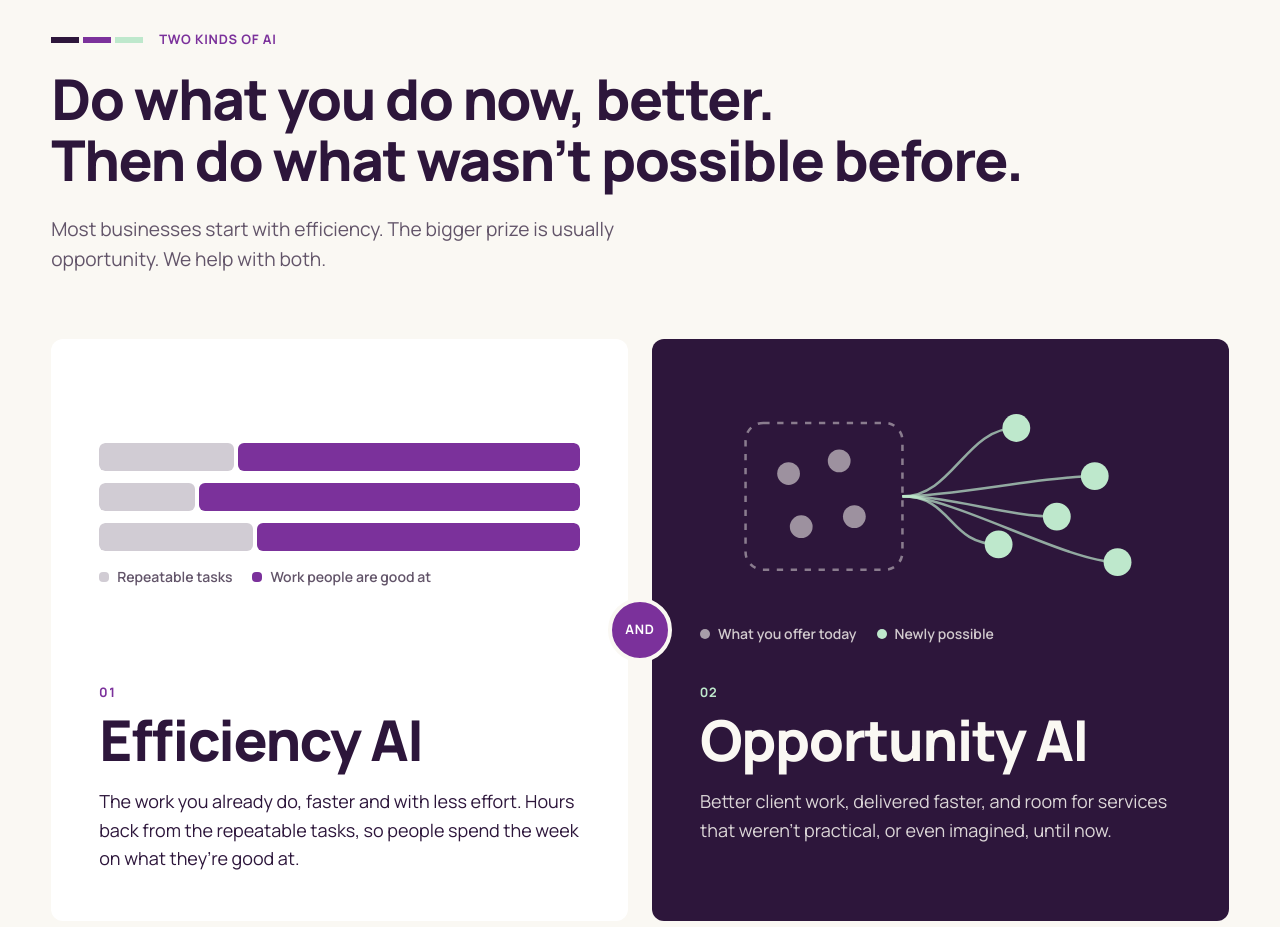
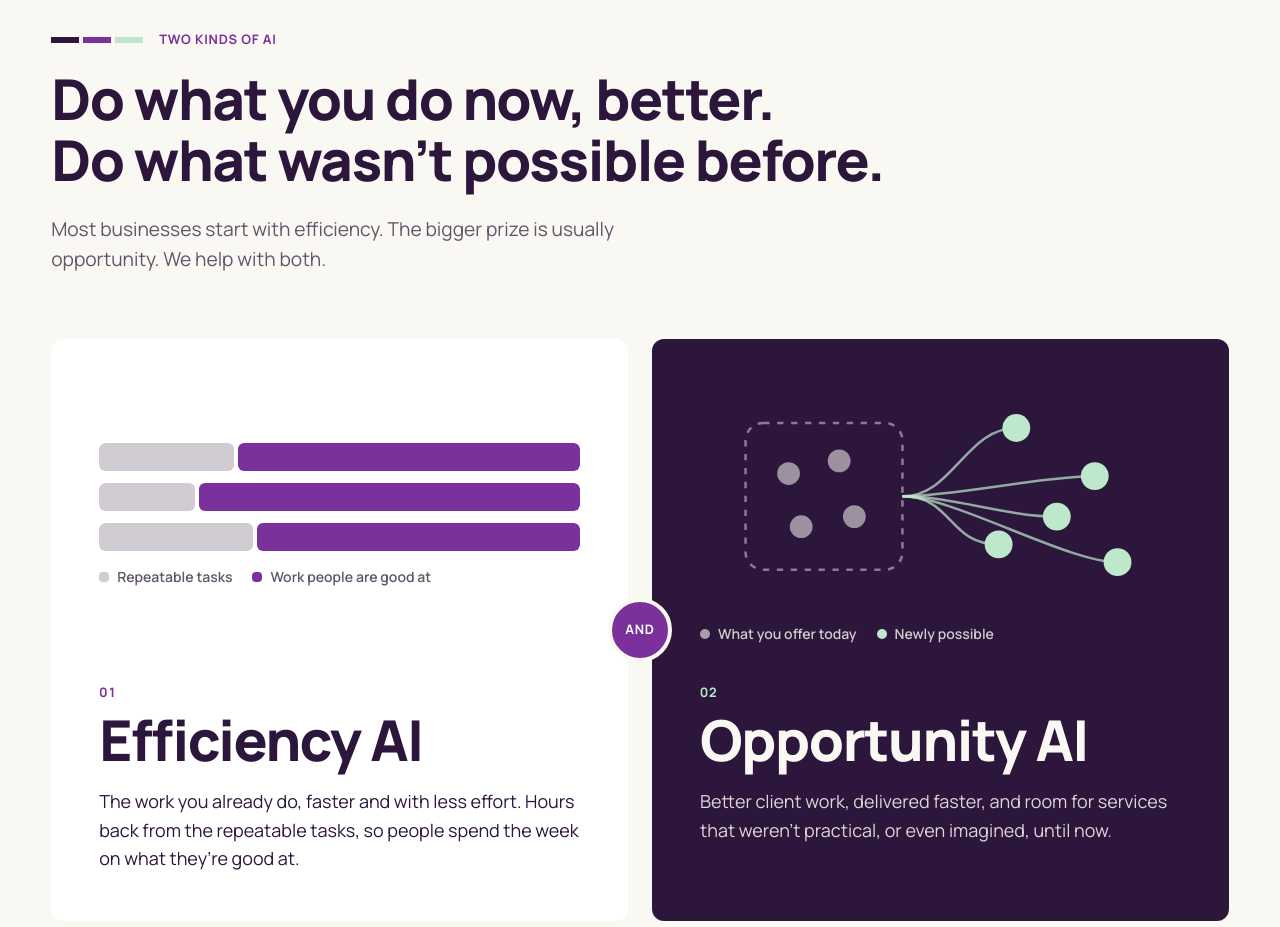
Before and after one commit to Suited78/theagitators, a Next.js app: page / in a window 1280 px wide. Shown: the part 2380-3307 px from the top of the page. Built offline with nearby package versions, Linux system fonts and the light colour scheme.

Commit message:
Drop "Then" from the second Two kinds of AI statement
Co-Authored-By: Claude Opus 5.5 <noreply@anthropic.com>
Claude-Session: https://claude.ai/code/session_01ToMb7PMuwWizzxoXCiExf4

```diff
--- a/src/content/outcomes.ts
+++ b/src/content/outcomes.ts
@@ -8,7 +8,7 @@ import type { Outcome } from "./types";
 export const outcomeIntro = {
   eyebrow: "Two kinds of AI",
   /** One statement per line. */
-  headline: ["Do what you do now, better.", "Then do what wasn’t possible before."],
+  headline: ["Do what you do now, better.", "Do what wasn’t possible before."],
   supporting: "Most businesses start with efficiency. The bigger prize is usually opportunity. We help with both.",
   guardrails: "Both come with clear rules for how AI is used, so your data, clients and reputation stay safe.",
 } as const;
```
Also changed, not shown: 1 other file (tests, documents, lock files or other folders).
